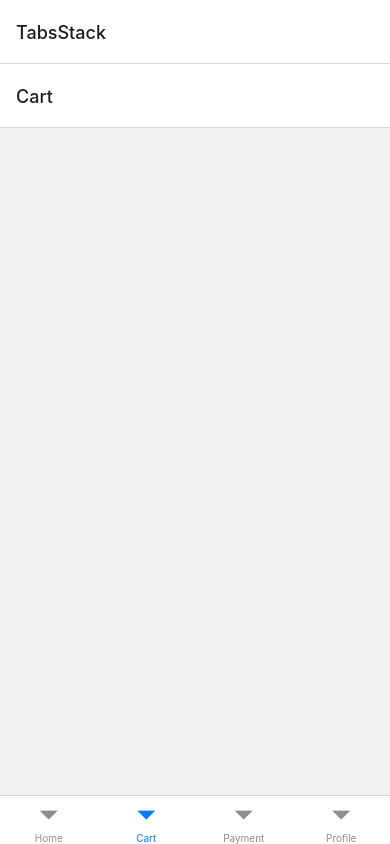
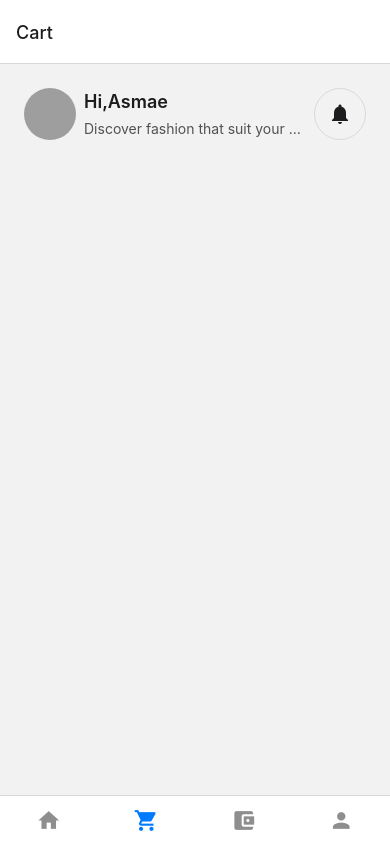
Before and after one commit to asmaemou/shopping_app, a React Native app: screen /Cart in a window 390 px wide. Built offline with nearby package versions, Linux system fonts and the light colour scheme; grey boxes are pictures that could not be loaded.

Commit message:
home page
write the top of the home page

```diff
--- a/src/navigators/RootNavigator.tsx
+++ b/src/navigators/RootNavigator.tsx
@@ -17,7 +17,13 @@ const RootStack = createNativeStackNavigator<RootStackParamList>();
 const RootNavigator = () => {
   return (
     <RootStack.Navigator>
-        <RootStack.Screen name="TabsStack" component={TabsNavigator}/>
+        <RootStack.Screen
+        name="TabsStack"
+        component={TabsNavigator}
+        options={{
+          headerShown: false,
+        }}
+        />
         <RootStack.Screen name="Details" component={DetailsScreen}/>
     </RootStack.Navigator>
   )
--- a/src/navigators/TabsNavigator.tsx
+++ b/src/navigators/TabsNavigator.tsx
@@ -2,6 +2,7 @@ import { View, Text } from 'react-native'
 import React from 'react'
 import { createBottomTabNavigator } from '@react-navigation/bottom-tabs';
 import HomeScreen from '../screens/HomeScreen';
+import Icons from "@expo/vector-icons/MaterialIcons"
 
 
 export type TabsStackParamList={
@@ -15,13 +16,50 @@ const TabsStack = createBottomTabNavigator<TabsStackParamList>();
 
 const TabsNavigator = () => {
     return (
-      <TabsStack.Navigator>
-        <TabsStack.Screen name="Home" component={HomeScreen} />
-        <TabsStack.Screen name="Cart" component={() => <View/>} />
-        <TabsStack.Screen name="Payment" component={() => <View/>} />
-        <TabsStack.Screen name="Profile" component={() => <View/>} />
+      <TabsStack.Navigator
+        screenOptions={{
+            tabBarShowLabel:false,
+        }}
+      >
+        <TabsStack.Screen
+        name="Home"
+        component={HomeScreen}
+        options={{
+            tabBarIcon(props){
+                return <Icons name="home" {...props}/>
+            },
+        }}/>
+        <TabsStack.Screen
+        name="Cart"
+        component={HomeScreen}
+        options={{
+            tabBarIcon(props){
+                return <Icons name="shopping-cart" {...props}/>
+            },
+        }}/>
+        <TabsStack.Screen
+        name="Payment"
+        component={HomeScreen}
+        options={{
+            tabBarIcon(props){
+                return <Icons name="account-balance-wallet" {...props}/>
+            },
+        }}/>
+        <TabsStack.Screen
+        name="Profile"
+        component={HomeScreen}
+        options={{
+            tabBarIcon(props){
+                return <Icons name="person" {...props}/>
+            },
+        }}/>
       </TabsStack.Navigator>
     );
   };
 
 export default TabsNavigator;
+
+const Example = () =>{
+    return <View/>;
+
+};
--- a/src/screens/HomeScreen.tsx
+++ b/src/screens/HomeScreen.tsx
@@ -1,11 +1,51 @@
-import {View,Text} from "react-native";
+import { View, Text, ScrollView, Image, TouchableOpacity } from "react-native";
 import React from "react";
+import { SafeAreaView } from "react-native-safe-area-context";
+import { useTheme } from "@react-navigation/native";
+import Icons from "@expo/vector-icons/MaterialIcons"
+
+const AVATAR_URL = 'https://media.istockphoto.com/id/1319763895/photo/smiling-mixed-race-mature-man-on-grey-background.jpg?s=1024x1024&w=is&k=20&c=N8tCKAiS77uX8ZGltdjkhzh5pXzvuNHg48acJETZfs8=';
 
 const HomeScreen = () => {
-    return(
-        <View>
-            <Text>HomeScreen</Text>
-        </View>
+    const {colors} = useTheme()
+    return (
+        <ScrollView>
+            <SafeAreaView>
+                <View style={{
+                    paddingHorizontal: 24,
+                    paddingVertical: 24,
+                    flexDirection: "row",
+                    alignItems: "center",
+                    gap: 8,
+                }}>
+                    <Image
+                        source={{
+                            uri: AVATAR_URL,
+                        }}
+                        style={{ width: 52, height: 52, borderRadius: 26 }} // Using height instead of aspectRatio
+                        resizeMode="cover"
+                    />
+                    <View style={{ flex: 1 }}>
+                        <Text style={{fontSize:18,fontWeight:"600",marginBottom: 8,color:colors.text}} numberOfLines={1}>Hi,Asmae</Text>
+                        <Text style={{color:colors.text,opacity:0.75}}
+                        numberOfLines={1}
+                        >Discover fashion that suit your style</Text>
+                    </View>
+                    <TouchableOpacity style={{
+                        width:52,
+                        aspectRatio:1,
+                        alignItems:"center",
+                        justifyContent:"center",
+                        borderRadius:52,
+                        borderWidth:1,
+                        borderColor:colors.border,
+                }}>
+                    <Icons name="notifications" size={24} color={colors.text}/>
+                    </TouchableOpacity>
+                </View>
+            </SafeAreaView>
+        </ScrollView>
     );
 };
+
 export default HomeScreen;
```
